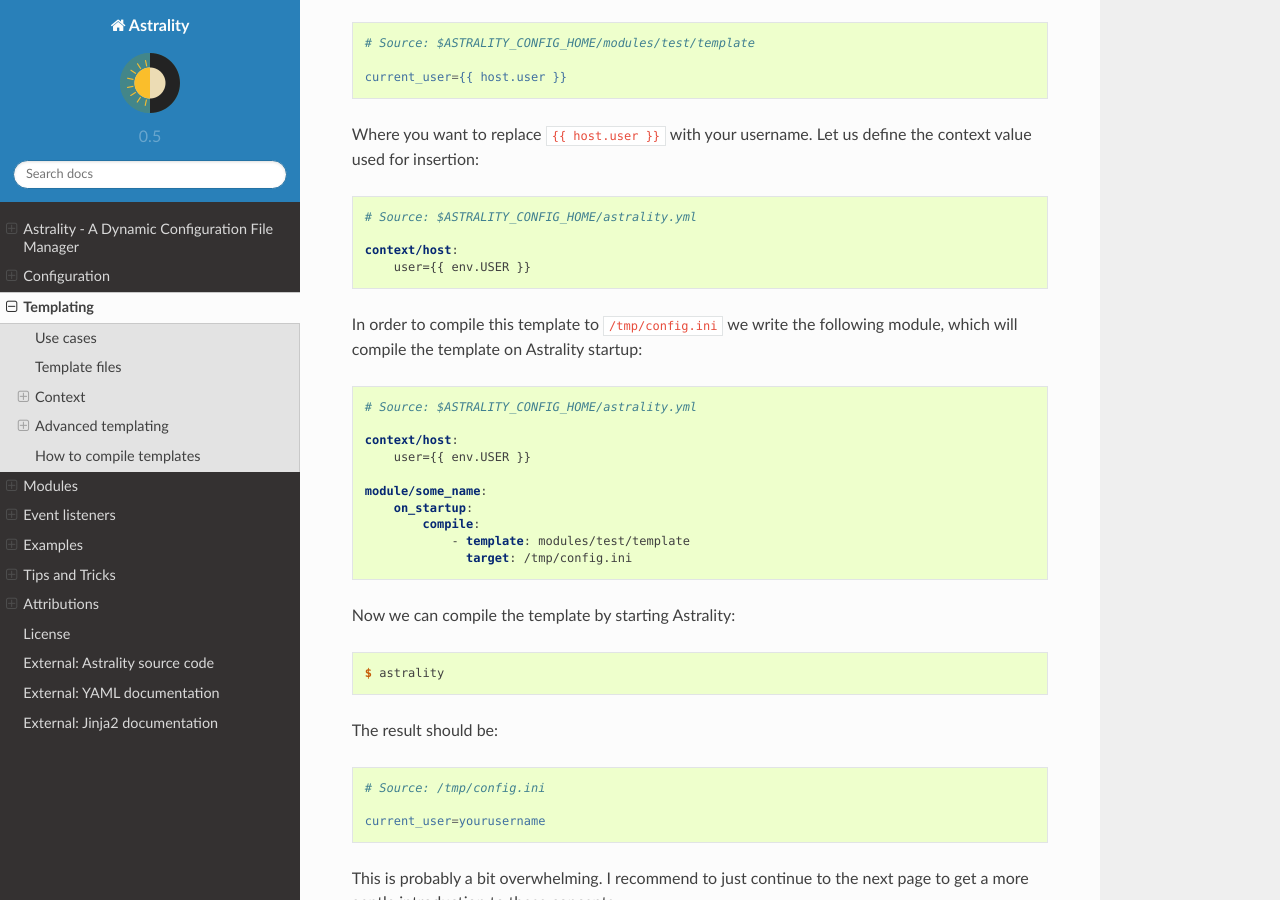
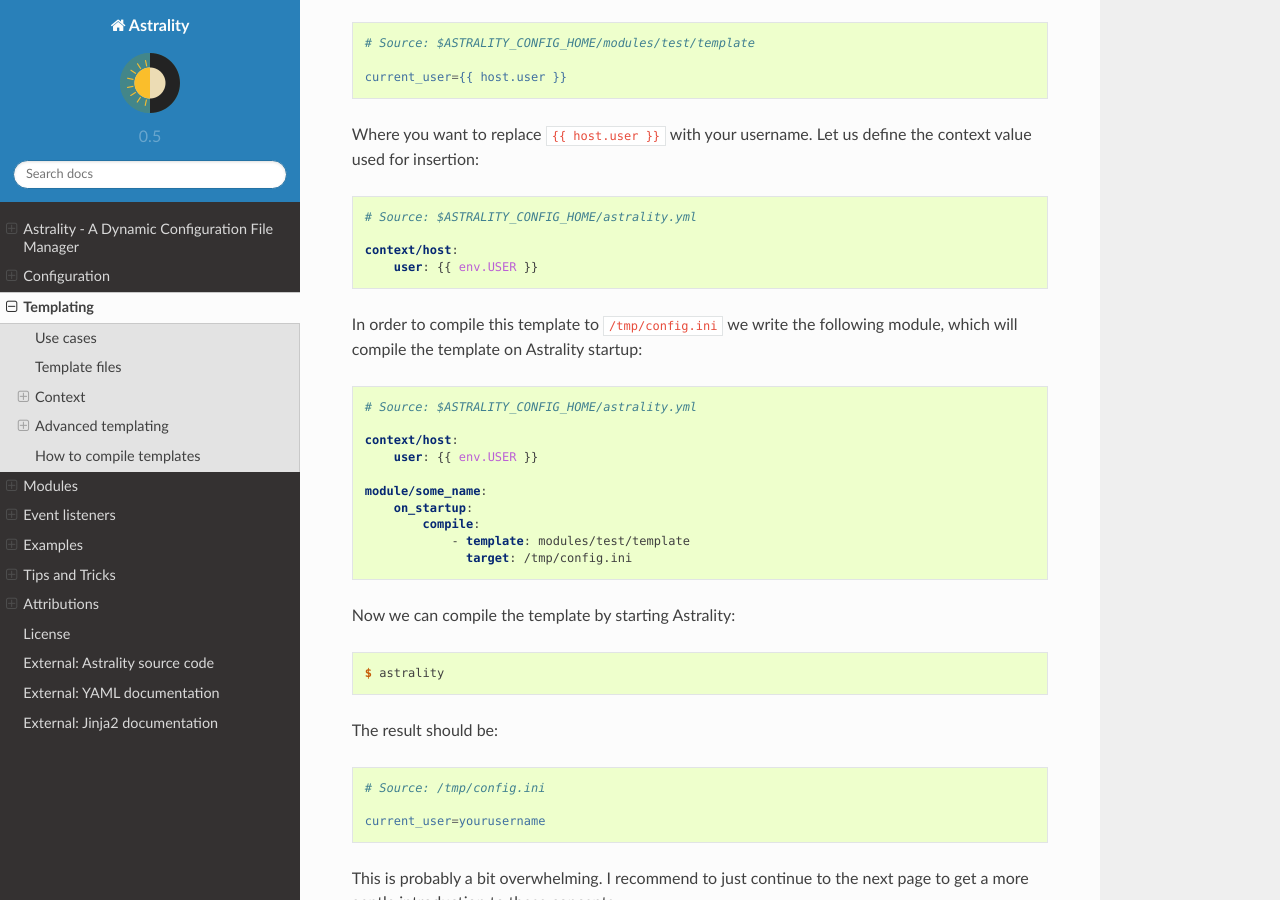
Before and after one commit to JakobGM/astrality, a Sphinx documentation site: the page built from docs/templating.rst, in a window 1280 px wide and 900 px high, scrolled down 5731 px. Built offline with Sphinx 7.4.7 and the Read the Docs theme 2.0.0, drawn with Linux system fonts in a browser that asks for light colours; part of the change alters nothing that is shown.

```diff
--- a/docs/templating.rst
+++ b/docs/templating.rst
@@ -265,7 +265,7 @@ Where you want to replace ``{{ host.user }}`` with your username. Let us define
     # Source: $ASTRALITY_CONFIG_HOME/astrality.yml
 
     context/host:
-        user={{ env.USER }}
+        user: {{ env.USER }}
 
 In order to compile this template to ``/tmp/config.ini`` we write the following module,
 which will compile the template on Astrality startup:
@@ -275,7 +275,7 @@ which will compile the template on Astrality startup:
     # Source: $ASTRALITY_CONFIG_HOME/astrality.yml
 
     context/host:
-        user={{ env.USER }}
+        user: {{ env.USER }}
 
     module/some_name:
         on_startup:
```
